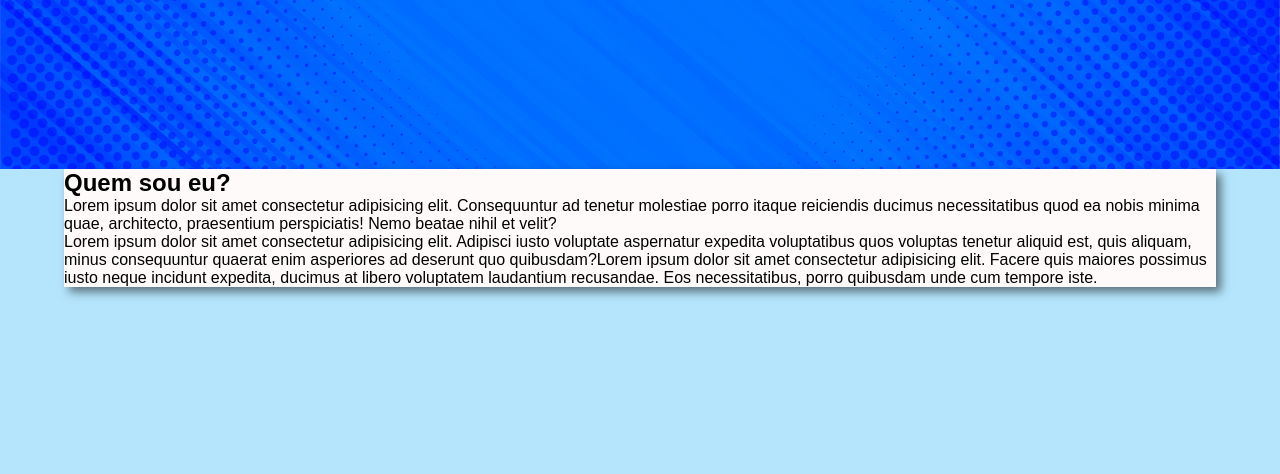
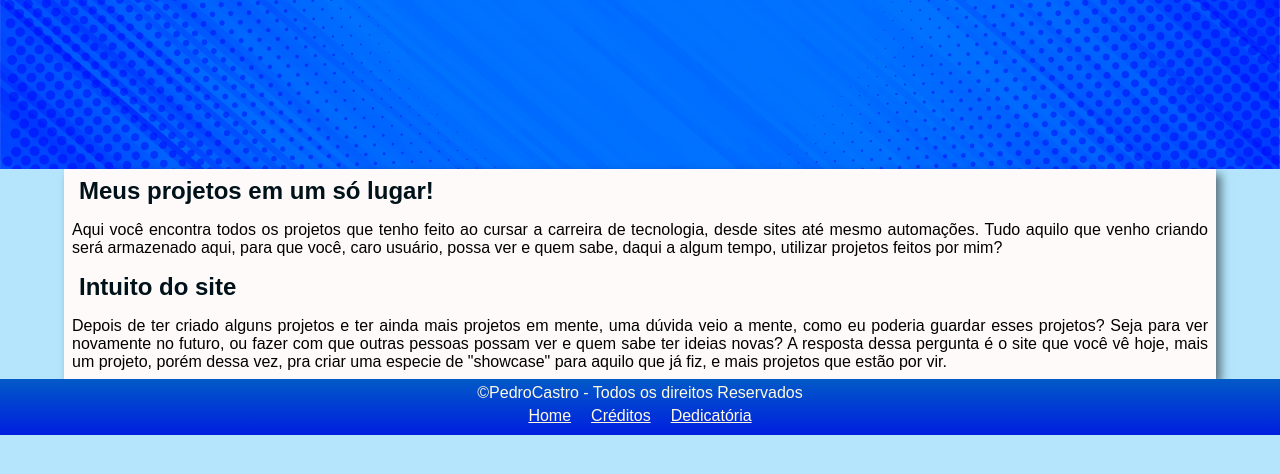
Before and after one commit to Pedro-Castr/Portfolio-PedroCastro, a plain HTML site: page index.html in a window 1280 px wide. Shown: the part 304-778 px from the top of the page. Drawn offline with nearby package versions, Linux system fonts and the light colour scheme.

Commit message:
Criei main e footer

```diff
--- a/estilos/style.css
+++ b/estilos/style.css
@@ -27,6 +27,7 @@ Imagem topo: Image by <a href="https://www.freepik.com/free-vector/blue-backgrou
 body {
     font-family: Arial, Helvetica, sans-serif;
     background-color: #b4e5fc;
+    overflow-x: hidden;
     width: 100vw;
 }
 
@@ -110,6 +111,35 @@ main {
     background-color: #fffafa;
 }
 
+main > article > h2 {
+    padding: 8px 15px;
+    color: #001219;
+}
+
 main > article > p {
-    padding: 10px;
+    text-align: justify;
+    padding: 8px;
 }
+
+footer {
+    display: flex;
+    align-items: center;
+    flex-direction: column;
+    background-image: linear-gradient(to bottom, #025ac7, #001ee0);
+}
+
+footer > p {
+    color: #fefae0;
+    padding: 5px;
+}
+
+footer > ul {
+    display: flex;
+    list-style-type: none;
+    padding-bottom: 10px;
+}
+
+footer > ul > li > a {
+    padding: 0px 10px;
+    color: #fefae0;
+}
--- a/index.html
+++ b/index.html
@@ -28,12 +28,27 @@
     </article>
 
     <main>
-        <section>
-            <h2>Quem sou eu?</h2>
-            <p>Lorem ipsum dolor sit amet consectetur adipisicing elit. Consequuntur ad tenetur molestiae porro itaque reiciendis ducimus necessitatibus quod ea nobis minima quae, architecto, praesentium perspiciatis! Nemo beatae nihil et velit?</p>
+        <article>
+            <h2>Meus projetos em um só lugar!</h2>
+            <p>
+                Aqui você encontra todos os projetos que tenho feito ao cursar a carreira de tecnologia, desde sites até mesmo automações. Tudo aquilo que venho criando será armazenado aqui, para que você, caro usuário, possa ver e quem sabe, daqui a algum tempo, utilizar projetos feitos por mim?
+            </p>
 
-            <p>Lorem ipsum dolor sit amet consectetur adipisicing elit. Adipisci iusto voluptate aspernatur expedita voluptatibus quos voluptas tenetur aliquid est, quis aliquam, minus consequuntur quaerat enim asperiores ad deserunt quo quibusdam?Lorem ipsum dolor sit amet consectetur adipisicing elit. Facere quis maiores possimus iusto neque incidunt expedita, ducimus at libero voluptatem laudantium recusandae. Eos necessitatibus, porro quibusdam unde cum tempore iste.</p>
-        </section>
+            <h2>Intuito do site</h2>
+
+            <p>
+                Depois de ter criado alguns projetos e ter ainda mais projetos em mente, uma dúvida veio a mente, como eu poderia guardar esses projetos? Seja para ver novamente no futuro, ou fazer com que outras pessoas possam ver e quem sabe ter ideias novas? A resposta dessa pergunta é o site que você vê hoje, mais um projeto, porém dessa vez, pra criar uma especie de "showcase" para aquilo que já fiz, e mais projetos que estão por vir.
+            </p>
+        </article>
     </main>
+
+    <footer>
+        <p>&copy;PedroCastro - Todos os direitos Reservados</p>
+        <ul>
+            <li><a href="index.html">Home</a></li>
+            <li><a href="#">Créditos</a></li>
+            <li><a href="#">Dedicatória</a></li>
+        </ul>
+    </footer>
 </body>
 </html>
```
